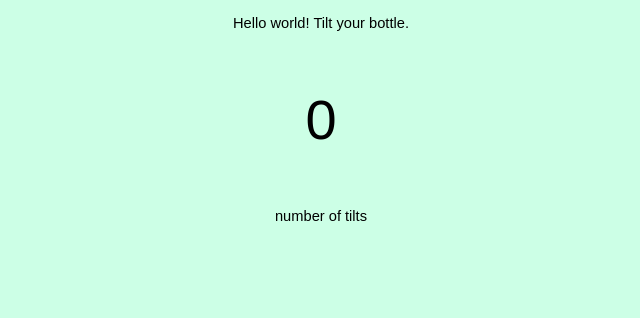
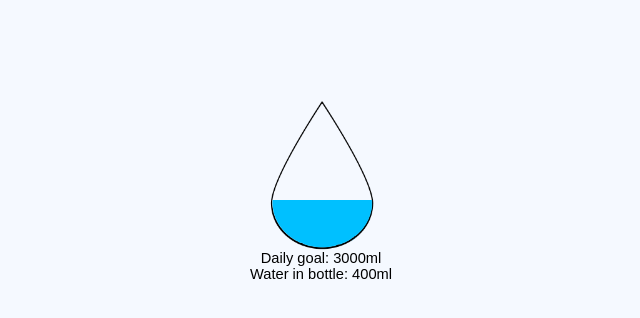
Before and after one commit to jthorel/bertil, a plain HTML site: page index.html in a window 1280 px wide. Shown: the whole page, without its empty margins (319-959 px from the left). Drawn offline with Linux system fonts and the light colour scheme.

Commit message:
New webapp and arduino code

```diff
--- a/index.html
+++ b/index.html
@@ -8,6 +8,7 @@
         <meta name='viewport' content='width=device-width, initial-scale=1, shrink-to-fit=no'>
 
         <link rel='apple-touch-icon' href='icon.png'>
+        <link rel="stylesheet" type="text/css" href="style.css"/>
         <!-- Place favicon.ico in the root directory -->
 
         <style>
@@ -19,15 +20,11 @@
                 margin: 0;
             }
             body {
-                background: #ccffe6;
+                background: #f5f9ff;
                 font-family: sans-serif;
                 font-size: 11pt;
             }
-            .container {
-                max-width: 550px;
-                margin: 0 auto;
-                text-align: center;
-            }
+
             .huge {
                 font-size: 42pt;
             }
@@ -39,14 +36,23 @@
         <![endif]-->
 
         <div class='container'>
+            <!--
             <p>Hello world! Tilt your bottle.</p>
             <p class='huge' id='tiltNumerId'>0</p>
             <p>number of tilts</p>
+            -->
+            <div class='dropcontainer'>
+                <img src='drop.png' id='drop'/>
+            </div>
+            <div class='text' id='text'>
+                Daily goal: 3000ml
+            </div>
         </div>
+
+
         <!--<INPUT TYPE=BUTTON OnClick="sendGetReq();" VALUE="Send Request"/>
         <input type="button" onClick="sendToSocket()" value="Tell sockeT!"/>-->
         <script type="text/javascript">
-
             //sendGetReq();
             var connection = new WebSocket("ws://172.20.10.5", ["arduino"]);
             //connection = new WebSocket(ipValue, ['arduino']);
@@ -63,6 +69,7 @@
             connection.onmessage = function (event) {
             //console.log(event);
             updateTilts(event.data);
+            parseMessage(event.data);
             }
 
             function sendToSocket() {
@@ -100,6 +107,21 @@
                     }
                 }
             }
+
+            function fillDrop(fill){
+                document.getElementById('drop').style.clip = "rect("+fill+"px, 150px, 150px, 0px)";
+            }
+
+            function parseMessage(message){
+                var values = message.split(' ');
+                var totWaterIntake = parseInt(values[0]);
+                var waterAmount = parseInt(values[1]);
+                var waterGoal = parseInt(values[2]);
+                fillDrop(totWaterIntake);
+                document.getElementById('text').innerHTML = "Daily goal: " + waterGoal + "ml<br/>Water in bottle: "+waterAmount + "ml";
+            }
+
+            parseMessage("100 400 3000");
         </script>
 
     </body>
--- /dev/null
+++ b/style.css
@@ -0,0 +1,40 @@
+.dropcontainer {
+    margin: auto;
+    background-image: url('emptydrop.png');
+    background-size: 150px 150px;
+    width: 150px;
+    height: 150px;
+
+}
+
+.dropcontainer img {
+    width: 150px;
+    height: 150px;
+    position: absolute;
+    clip: rect(100px, 150px, 150px, 0px);
+    -webkit-transition: clip 1s;
+    transition: clip 1s;
+
+}
+
+.container {
+    max-width: 550px;
+    margin: 100px auto;
+}
+
+.text {
+    text-align: center;
+}
+
+/* css drop */
+.droplet {
+    background-color:rgba(0,0,0,0);
+    width: 150px;
+    height: 150px;
+    -webkit-border-top-left-radius: 0;
+    -webkit-border-top-right-radius: 75px;
+    -webkit-border-bottom-right-radius: 75px;
+    -webkit-border-bottom-left-radius: 75px;
+    -webkit-transform:rotate(45deg);
+    box-shadow: 1px 1px 7px #1a1a1a;
+}
```
Also changed, not shown: drop.png (added), emptydrop.png (added), 1 other file.
